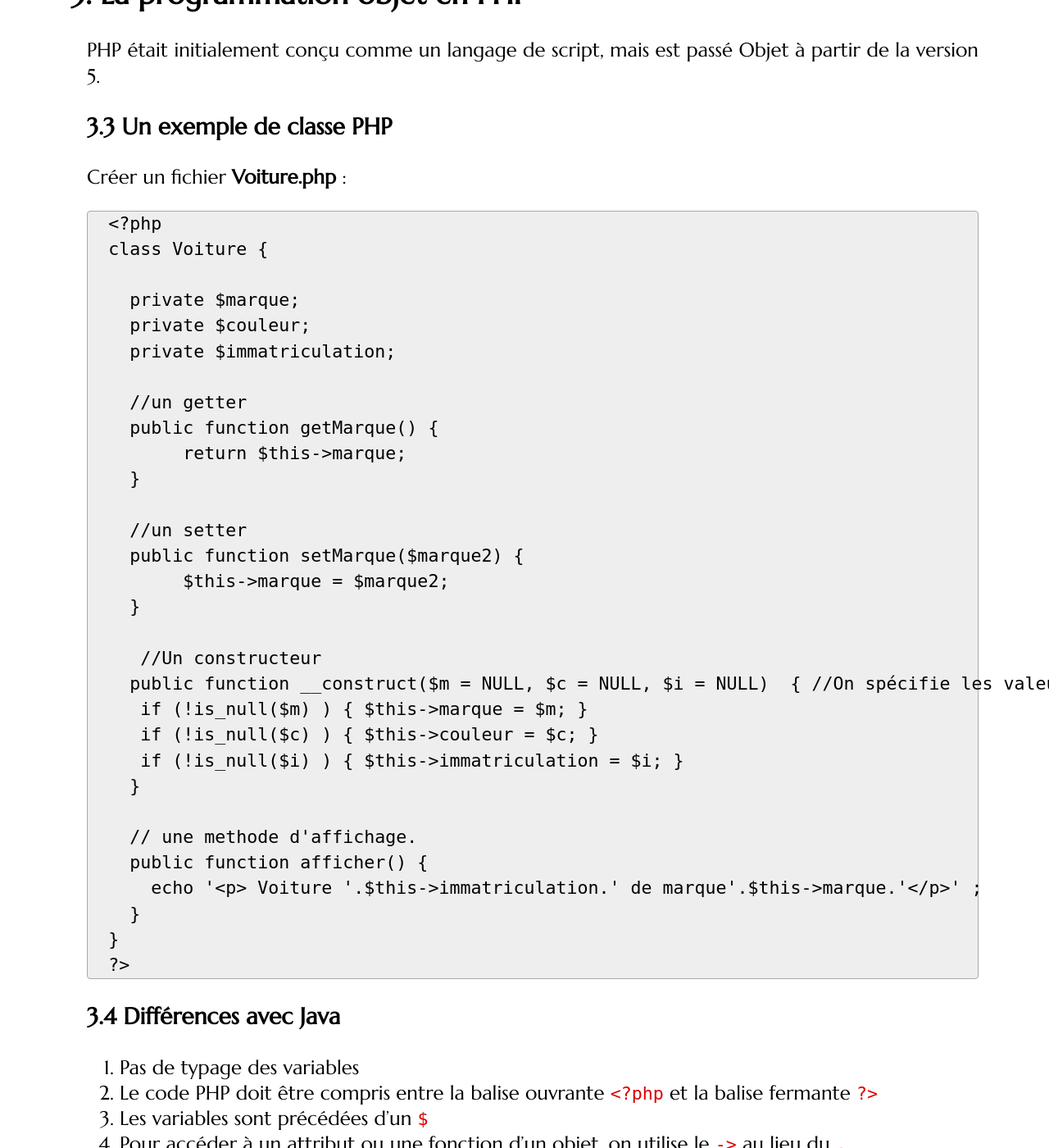
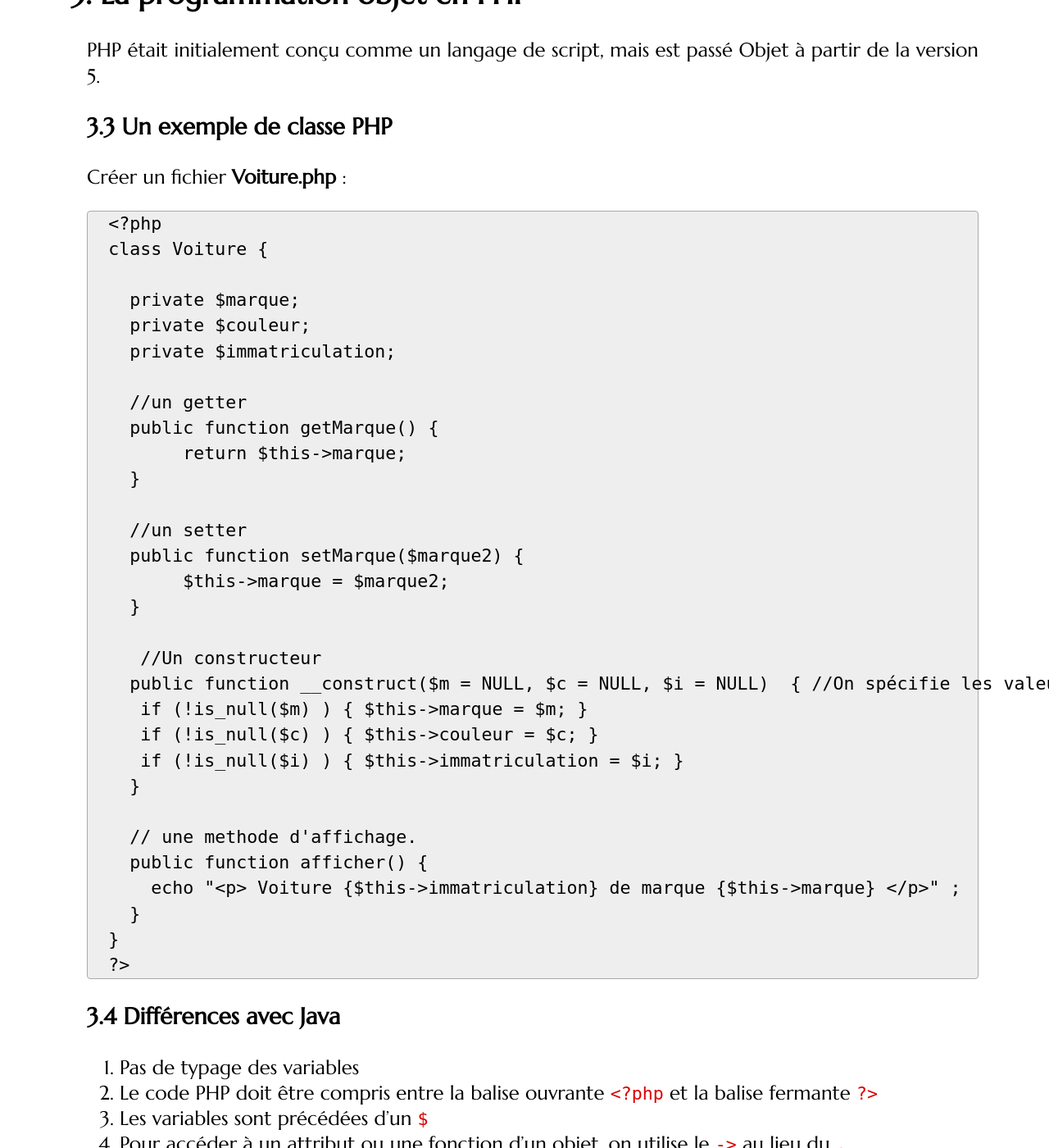
Before and after one commit to romainlebreton/R3.01-DeveloppementWeb, a Jekyll site: the page built from tutorials/tutorial1.md, in a window 1280 px wide and 1400 px high, scrolled down 3837 px. Shown: the whole window at 82% size. Built offline with Jekyll 4.4.1, drawn with Linux system fonts in a browser that asks for light colours; some web fonts are replaced.

```diff
--- a/tutorials/tutorial1.md
+++ b/tutorials/tutorial1.md
@@ -177,7 +177,7 @@ class Voiture {
 
   // une methode d'affichage.
   public function afficher() {
-    echo '<p> Voiture '.$this->immatriculation.' de marque'.$this->marque.'</p>' ;
+    echo "<p> Voiture {$this->immatriculation} de marque {$this->marque} </p>" ;
   }
 }
 ?>
```
